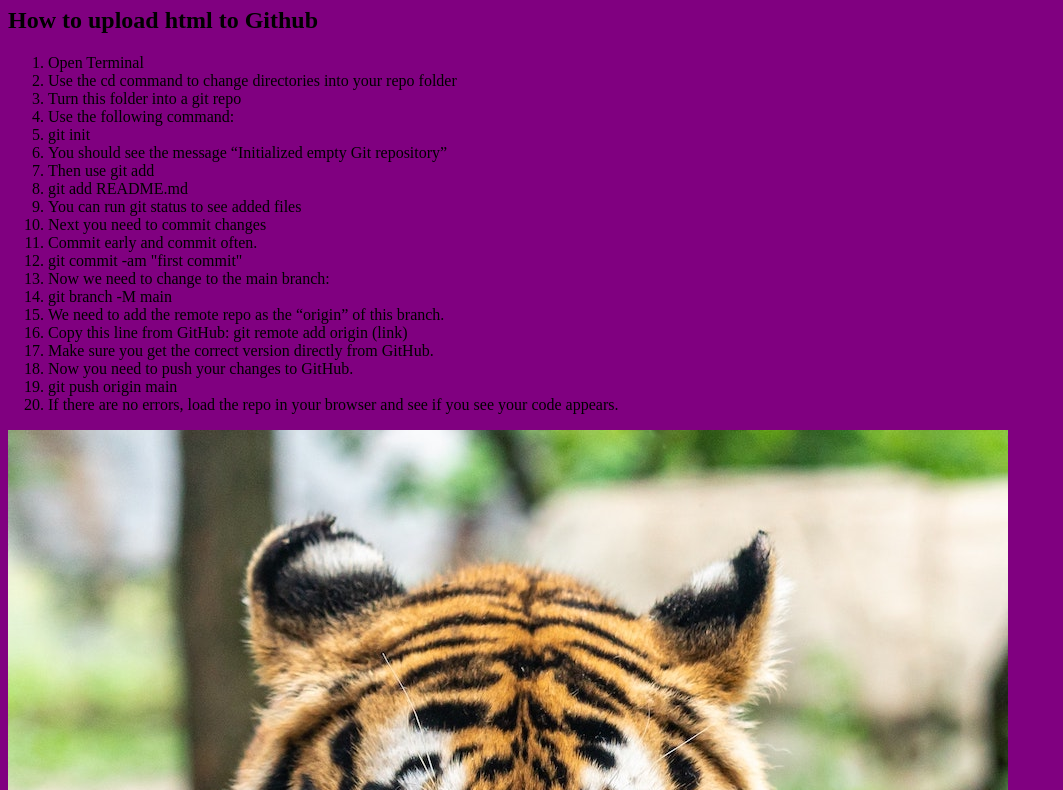
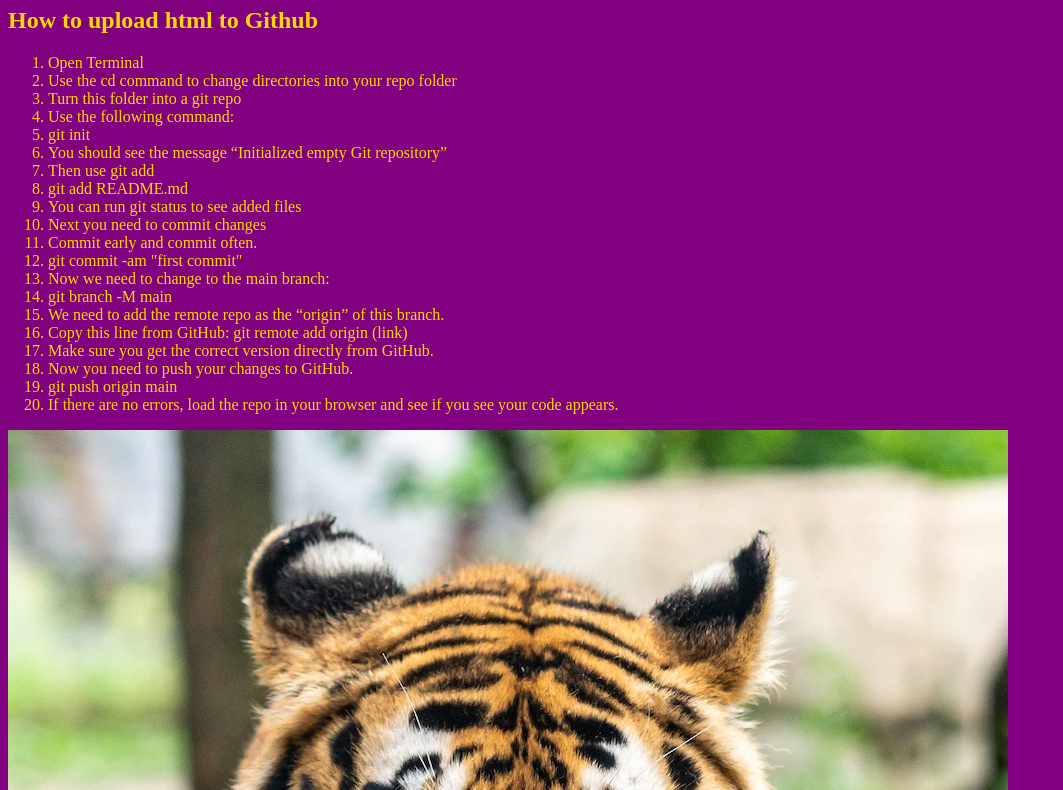
Before and after one commit to Wikerpedia99/Netlify-Assignment-Final, a plain HTML site: page index.html in a window 1280 px wide. Shown: the part 73-863 px from the top of the page, without its empty margins (0-1063 px from the left). Drawn offline with Linux system fonts and the light colour scheme.

Commit message:
changed font color

```diff
--- a/style.css
+++ b/style.css
@@ -1,13 +1,16 @@
 body {
 background-color: purple;
 font-family: papyrus;
+color: gold;
 }
 
 p {
 	text-align: left;
 font-family: papyrus;
+color: gold;
 }
 
 ol {text-align: left;
 font-family: papyrus;
+color: gold;
 }
```
